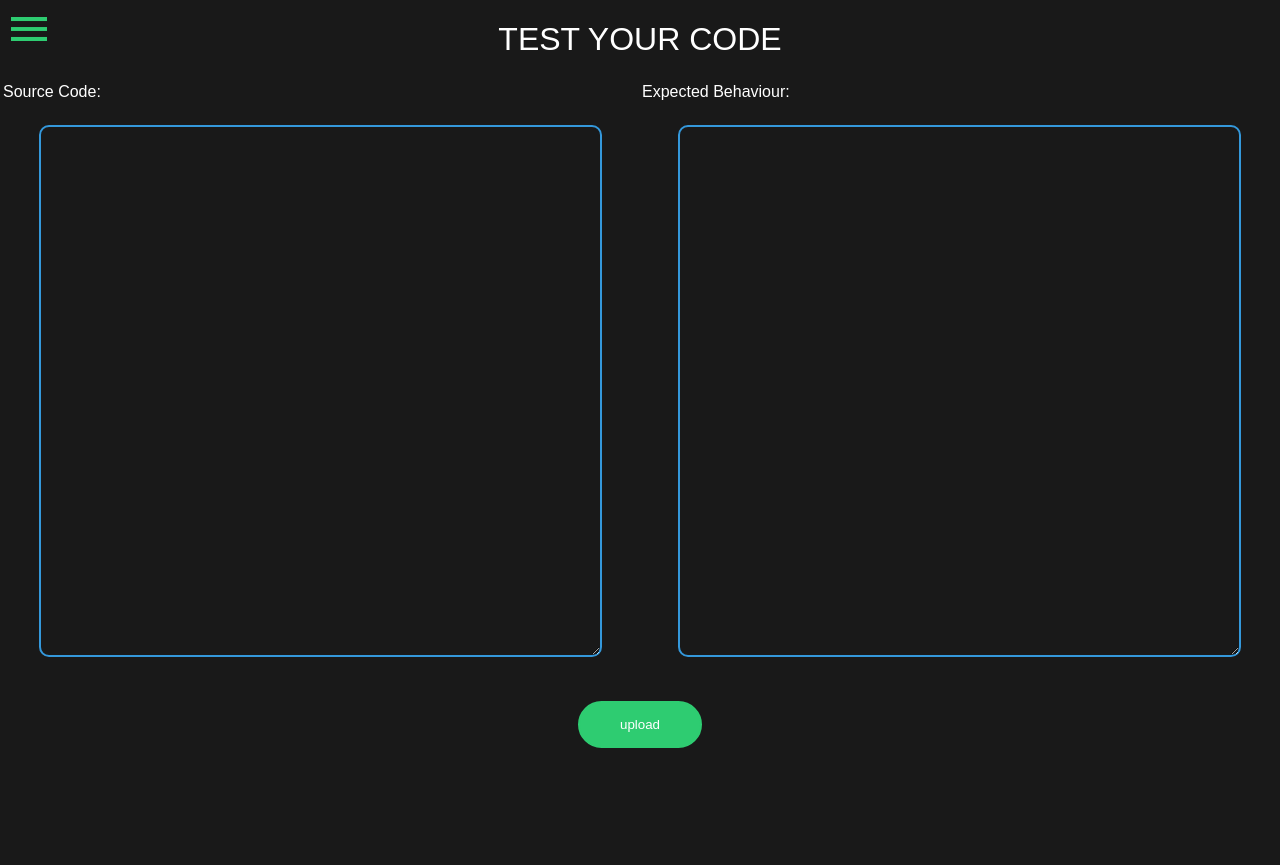
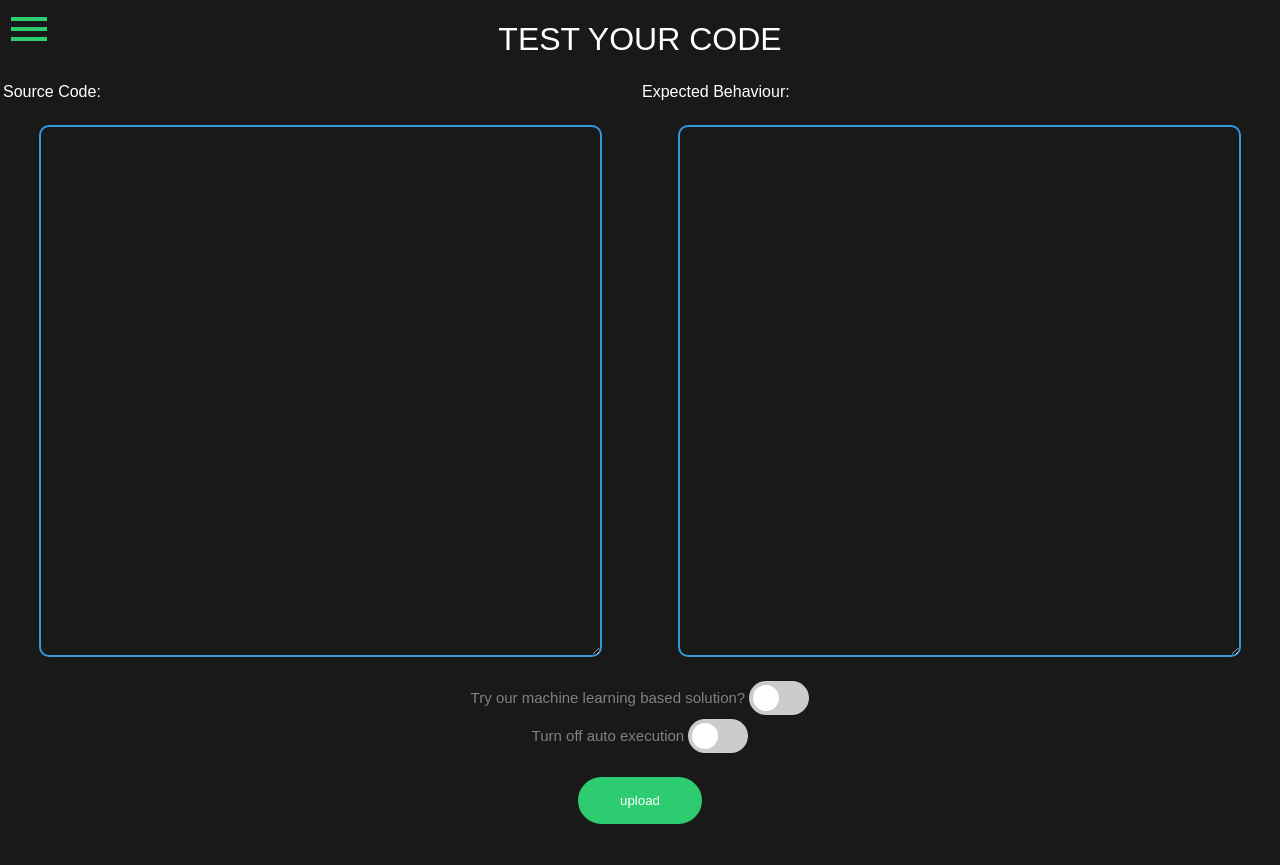
Before and after one commit to SaadDroid/TestCube, a Django app: page /run_randoop/ in a window 1280 px wide. Before the commit the page ends 748 px from the top, so only its background shows below. Run offline with Django 4.2, Linux system fonts and the light colour scheme.

Commit message:
added switch

```diff
--- a/testcube_pro/run_randoop/templates/randoopInput.html
+++ b/testcube_pro/run_randoop/templates/randoopInput.html
@@ -172,6 +172,8 @@
             margin-left: 50px;
         }
 
+
+
         /* Style page content - use this if you want to push the page content to the right when you open the side navigation */
         #main {
             transition: margin-left .5s;
@@ -184,6 +186,132 @@
             .sidenav a {font-size: 18px;}
         }
 
+        .switch {
+            position: relative;
+            display: inline-block;
+            width: 60px;
+            height: 34px;
+        }
+
+        .switch input {
+            opacity: 0;
+            width: 0;
+            height: 0;
+        }
+
+        .slider {
+            position: absolute;
+            cursor: pointer;
+            top: 0;
+            left: 0;
+            right: 0;
+            bottom: 0;
+            background-color: #ccc;
+            -webkit-transition: .4s;
+            transition: .4s;
+        }
+
+        .slider:before {
+            position: absolute;
+            content: "";
+            height: 26px;
+            width: 26px;
+            left: 4px;
+            bottom: 4px;
+            background-color: white;
+            -webkit-transition: .4s;
+            transition: .4s;
+        }
+
+        input:checked + .slider {
+            background-color: #2ecc71;
+        }
+
+        input:focus + .slider {
+            box-shadow: 0 0 1px #2ecc71;
+        }
+
+        input:checked + .slider:before {
+            -webkit-transform: translateX(26px);
+            -ms-transform: translateX(26px);
+            transform: translateX(26px);
+        }
+
+        /* Rounded sliders */
+        .slider.round {
+            border-radius: 34px;
+        }
+
+        .slider.round:before {
+            border-radius: 50%;
+        }
+
+        h6{
+            display: inline;
+            font-size: 15px;
+            font-weight: 200;
+        }
+        .navbar {
+            overflow: hidden;
+            background-color: #333;
+            font-family: Arial, Helvetica, sans-serif;
+        }
+
+        .navbar a {
+            float: left;
+            font-size: 16px;
+            color: white;
+            text-align: center;
+            padding: 14px 16px;
+            text-decoration: none;
+        }
+
+        .dropdown {
+            float: left;
+            overflow: hidden;
+        }
+
+        .dropdown .dropbtn {
+            cursor: pointer;
+            font-size: 16px;
+            border: none;
+            outline: none;
+            color: white;
+            padding: 14px 16px;
+            background-color: inherit;
+            font-family: inherit;
+            margin: 0;
+        }
+
+        .navbar a:hover, .dropdown:hover .dropbtn, .dropbtn:focus {
+            background-color: red;
+        }
+
+        .dropdown-content {
+            display: none;
+            position: absolute;
+            background-color: #f9f9f9;
+            min-width: 160px;
+            box-shadow: 0px 8px 16px 0px rgba(0,0,0,0.2);
+            z-index: 1;
+        }
+
+        .dropdown-content a {
+            float: none;
+            color: black;
+            padding: 12px 16px;
+            text-decoration: none;
+            display: block;
+            text-align: left;
+        }
+
+        .dropdown-content a:hover {
+            background-color: #ddd;
+        }
+
+        .show {
+            display: block;
+        }
     </style>
 
     <script>
@@ -195,6 +323,19 @@
         /* Set the width of the side navigation to 0 */
         function closeNav() {
             document.getElementById("mySidenav").style.width = "0";
+        }
+        function myFunction() {
+            document.getElementById("myDropdown").classList.toggle("show");
+        }
+
+        // Close the dropdown if the user clicks outside of it
+        window.onclick = function(e) {
+            if (!e.target.matches('.dropbtn')) {
+                var myDropdown = document.getElementById("myDropdown");
+                    if (myDropdown.classList.contains('show')) {
+                        myDropdown.classList.remove('show');
+                    }
+                }
         }
     </script>
 
@@ -216,7 +357,7 @@
 
         <!-- Use any element to open the sidenav -->
         <span onclick="openNav()">
-            <i class="material-icons" style="font-size:48px;color:#2ecc71; position: absolute; left: 5px; top: 5px">menu</i>
+            <i class="material-icons" style="font-size:48px;color:#2ecc71; position: absolute; left: 5px; top: 5px;">menu</i>
             <!-- <img src="..\static\imgs\navbar_icon.png" alt="drawer" style="width: 100px; height: 100px; position: absolute; left: -5px; top: 0px;"> -->
         </span>
         <form action="/execute-randoop" method="POST">
@@ -233,6 +374,24 @@
                     <td><textarea id="e_behavior" name="e_behavior"></textarea></td>
                 </tr>
                 <tr>
+                    <td colspan="2" style="font-size: 15px; color: #818181;">
+                        <h6 style="position: relative; top: 8px">Try our machine learning based solution?</h6>
+                        <label class="switch">
+                            <input type="checkbox">
+                            <span class="slider round"></span>
+                        </label>
+                    </td>
+                </tr>
+                <tr>
+                    <td colspan="2" style="font-size: 15px; color: #818181;">
+                        <h6 style="position: relative; top: 8px">Turn off auto execution</h6>
+                        <label class="switch">
+                            <input type="checkbox">
+                            <span class="slider round"></span>
+                        </label>
+                    </td>
+                </tr>
+                <tr>
                     <td colspan="2"><input type="submit" value="upload"></td>
                 </tr>
             </table>
```
